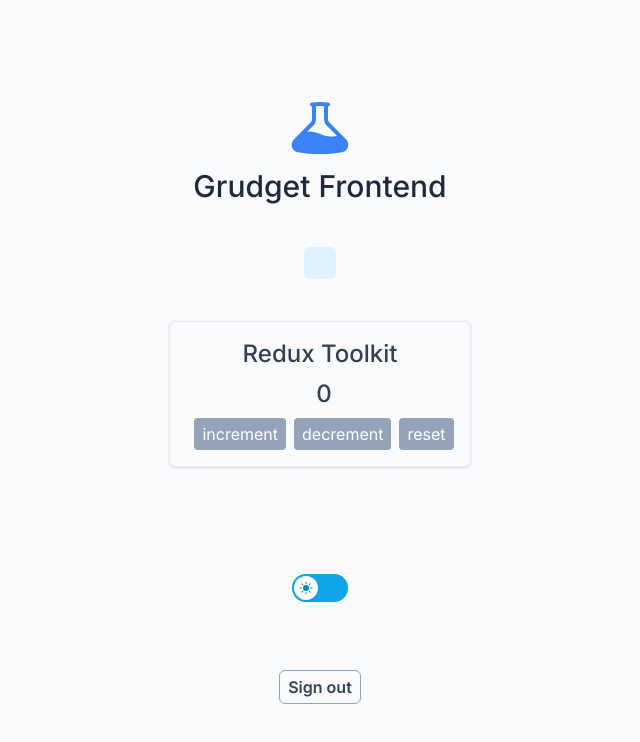
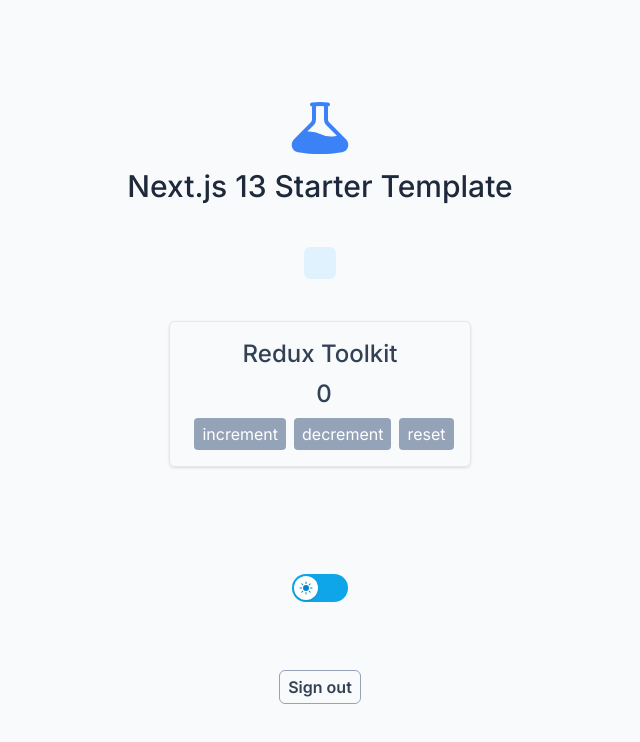
Before and after one commit to wilfredinni/next-starter-template, a Next.js app: page / in a window 1280 px wide. Shown: the top 742 px of the page, without its empty margins (320-960 px from the left). Built offline with nearby package versions, Linux system fonts and the light colour scheme; no server answers; what envalid would draw is missing.

Commit message:
chore: update page title

```diff
--- a/src/app/page.tsx
+++ b/src/app/page.tsx
@@ -16,7 +16,7 @@ export default async function Home() {
       <div className="flex-col items-center space-y-2">
         <BeakerIcon className="mx-auto h-16 w-1h-16 text-blue-500" />
         <h1 className="text-3xl font-medium dark:text-white text-slate-800">
-          Grudget Frontend
+          Next.js 13 Starter Template
         </h1>
       </div>
 
```
